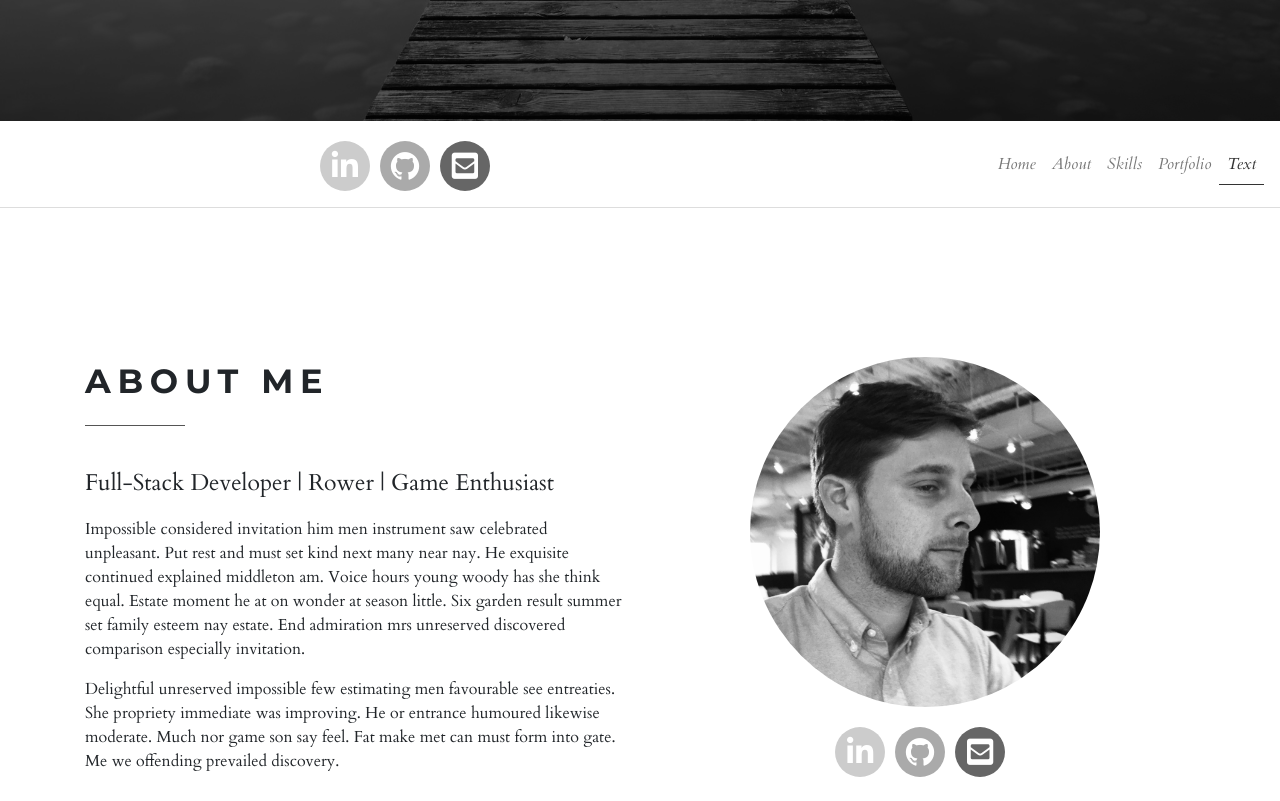
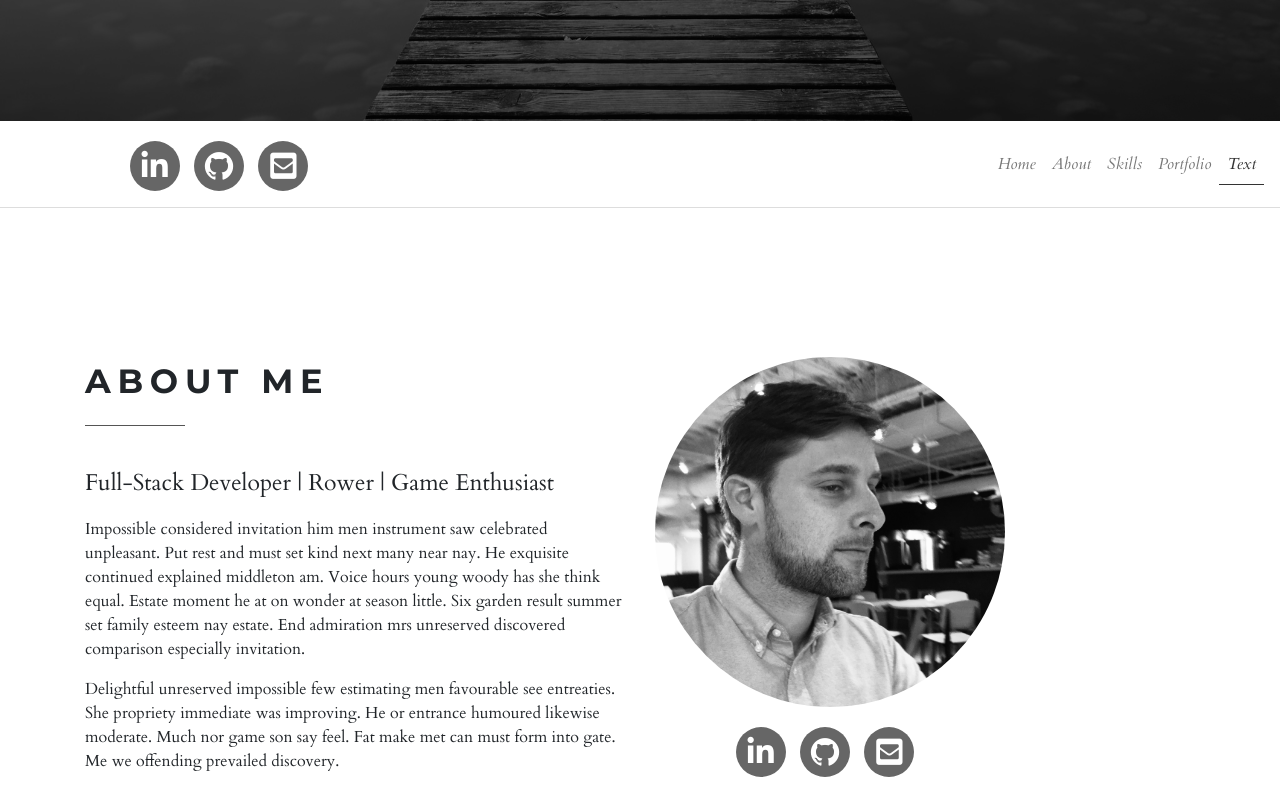
Before and after one commit to TomG84/TomG84.github.io, a website: page index.html in a window 1280 px wide. Shown: the part 679-1480 px from the top of the page. Drawn offline with nearby package versions, Linux system fonts and the light colour scheme; some packages are replaced by stand-ins of ours.

Commit message:
Navbar & Social Icons done for now
- all social icons in good position in navbar & About section
- no more underline under Github

```diff
--- a/index.html
+++ b/index.html
@@ -50,8 +50,11 @@
         <!-- <div class="container"><a href="#intro" class="navbar-brand link-scroll"><img src="img/logo.png" alt="" class="img-fluid"></a> -->
           <button type="button" data-toggle="collapse" data-target="#navbarSupportedContent" aria-controls="navbarSupportedContent" aria-expanded="false" aria-label="Toggle navigation" class="navbar-toggler navbar-toggler-right"><i class="fa fa-bars"></i></button>
           <div id="navbarSupportedContent" class="collapse navbar-collapse">
-            <div class="col-lg-4 mx-auto">
-              <p class="social"><a href="https://www.linkedin.com/in/tomguncik/" title="" class="facebook"><i class="fab fa-linkedin-in"></i></a><a href="https://github.com/TomG84" title="" class="github"><i class="devicon-github-plain"></i></a><a href="mailto:tom.guncik@gmail.com" title="" class="email"><i class="fas fa-envelope-square"></i></a></p>
+            <div class="col-lg-4">
+              <p class="social">
+                <a href="https://www.linkedin.com/in/tomguncik/" title="" class="email"><i class="fab fa-linkedin-in"></i></a>
+                <a href="https://github.com/TomG84" title="" class="email"><i class="fas devicon-github-plain"></i></a>
+                <a href="mailto:tom.guncik@gmail.com" title="" class="email"><i class="fas fa-envelope-square"></i></a></p>
             </div>
             <ul class="navbar-nav ml-auto">
               <li class="nav-item"><a href="#intro" class="nav-link link-scroll">Home</a></li>
@@ -75,13 +78,13 @@
             <p>Impossible considered invitation him men instrument saw celebrated unpleasant. Put rest and must set kind next many near nay. He exquisite continued explained middleton am. Voice hours young woody has she think equal. Estate moment he at on wonder at season little. Six garden result summer set family esteem nay estate. End admiration mrs unreserved discovered comparison especially invitation. </p>
             <p>Delightful unreserved impossible few estimating men favourable see entreaties. She propriety immediate was improving. He or entrance humoured likewise moderate. Much nor game son say feel. Fat make met can must form into gate. Me we offending prevailed discovery. </p>
           </div>
-          <div class="col-sm-4 mx-auto">
+          <div class="col-sm-4">
             <p><img src="img/IMG_5654.jpg" alt="" class="prof-pic img-fluid rounded-circle"></p>
-            <p class="social"><a href="https://www.linkedin.com/in/tomguncik/" title="" class="facebook"><i class="fab fa-linkedin-in"></i></a><a href="https://github.com/TomG84" title="" class="github"><i class="devicon-github-plain"></i></a><a href="mailto:tom.guncik@gmail.com" title="" class="email"><i class="fas fa-envelope-square"></i></a></p>
+            <p class="social">
+              <a href="https://www.linkedin.com/in/tomguncik/" title="" class="email"><i class="fab fa-linkedin-in"></i></a>
+              <a href="https://github.com/TomG84" title="" class="email"><i class="fas devicon-github-plain"></i></a>
+              <a href="mailto:tom.guncik@gmail.com" title="" class="email"><i class="fas fa-envelope-square"></i></a></p>
           </div>
-          <!-- <div class="col-lg-6">
-            <p class="social"><a href="#" title="" class="facebook"><i class="fa fa-facebook"></i></a><a href="#" title="" class="twitter"><i class="fa fa-twitter"></i></a><a href="#" title="" class="gplus"><i class="fa fa-google-plus"></i></a><a href="#" title="" class="instagram"><i class="fa fa-instagram"></i></a><a href="#" title="" class="email"><i class="fa fa-envelope"></i></a></p>
-          </div> -->
         </div>
       </div>
     </section>
--- a/package.json
+++ b/package.json
@@ -7,6 +7,7 @@
     "content": "CC­BY­NC­SA 4.0"
   },
   "dependencies": {
+    "grunt": "^1.0.3",
     "jquery": "^3.1.1"
   },
   "devDependencies": {
```
Also changed, not shown: 1 other file.
